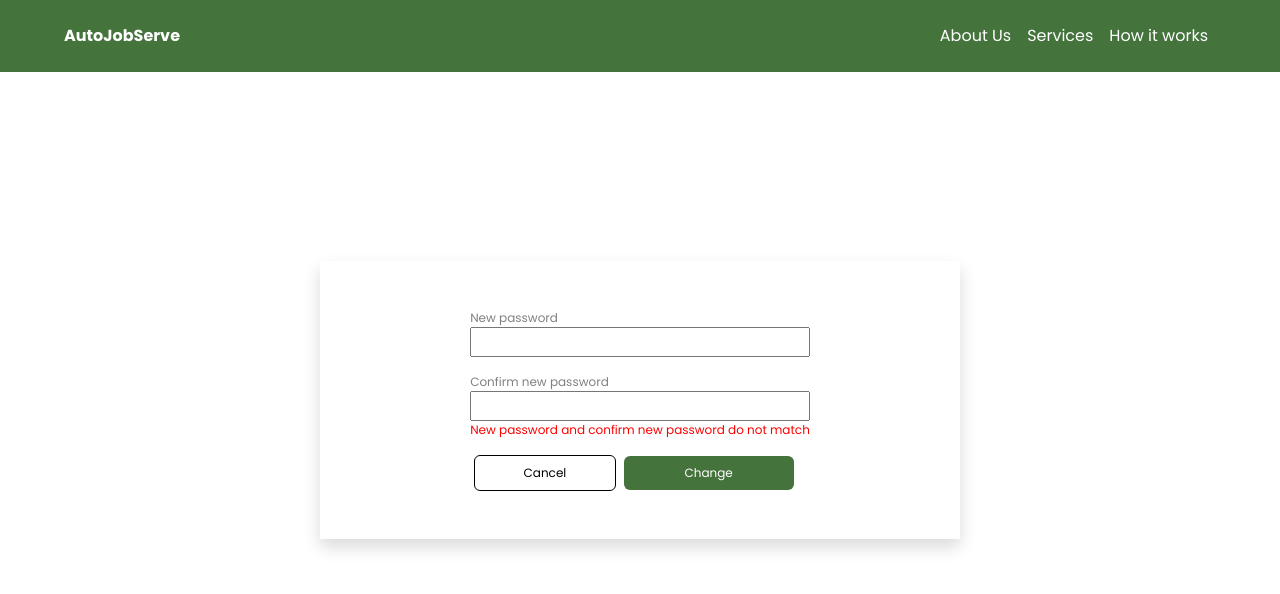
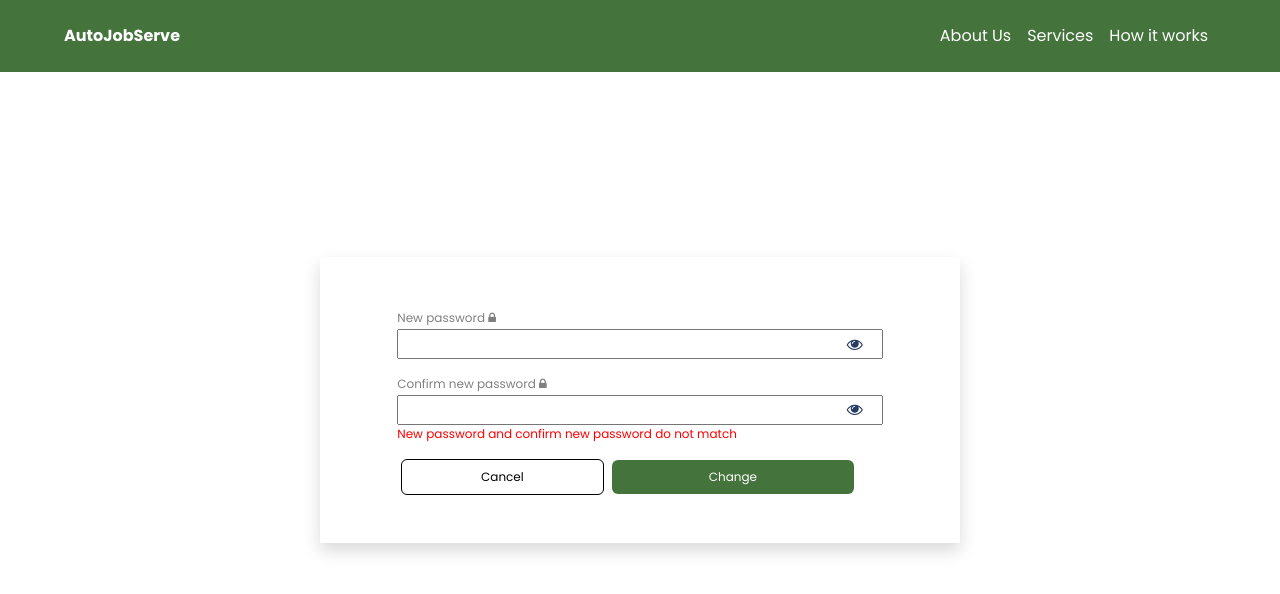
Before and after one commit to TheTeazz/jobFinder, an Angular app: page /new-password in a window 1280 px wide. Shown: the top 594 px of the page. Built offline with nearby package versions, Linux system fonts and the light colour scheme.

Commit message:
MAde minor changes to the new-password component

```diff
--- a/src/app/password-reset/new-password/new-password.component.css
+++ b/src/app/password-reset/new-password/new-password.component.css
@@ -43,3 +43,23 @@ p{
     color: white;
     border: none;
 }
+
+.new-container, .confirm-container{
+    position: relative;
+}
+.toggle{
+    position: absolute;
+    right: 20px;
+    top: 28px;
+    border: none;
+    background-color: transparent;
+    color: #283C63;
+}
+.toggle2{
+    position: absolute;
+    right: 20px;
+    top: 39px;
+    border: none;
+    background-color: transparent;
+    color: #283C63;
+}
--- a/src/app/password-reset/new-password/new-password.component.html
+++ b/src/app/password-reset/new-password/new-password.component.html
@@ -35,11 +35,24 @@
         <div class="d-flex justify-content-center align-items-center" >
 
             <div class="d-flex flex-column">
-                <label for="new">New password</label>
-                <input type="password" name="" id="new" class="new px-2">
-                <label for="confirm" class="mt-3">Confirm new password</label>
-                <input type="password" name="" id="confirm" class="confirm px-2">
-                <p>New password and confirm new password do not match</p>
+
+                <div class="new-container">
+
+
+                    <label for="new">New password <i class="fa fa-lock" aria-hidden="true"></i></label>
+                    <input type="password" name="" id="new" class="new px-2">
+
+                    <button class="toggle"><i class="fa fa-eye" aria-hidden="true"></i></button>
+                </div>
+
+                <div class="confirm-container">
+                    <label for="confirm" class="mt-3">Confirm new password <i class="fa fa-lock" aria-hidden="true"></i></label>
+                    <input type="password" name="" id="confirm" class="confirm px-2">
+                    <p>New password and confirm new password do not match</p>
+
+                    <button class="toggle2"><i class="fa fa-eye" aria-hidden="true"></i></button>
+                </div>
+
 
                 <div class="">
                     <input type="button" value="Cancel" class="cancelBtn col-5 p-2 mx-1 rounded">
```
